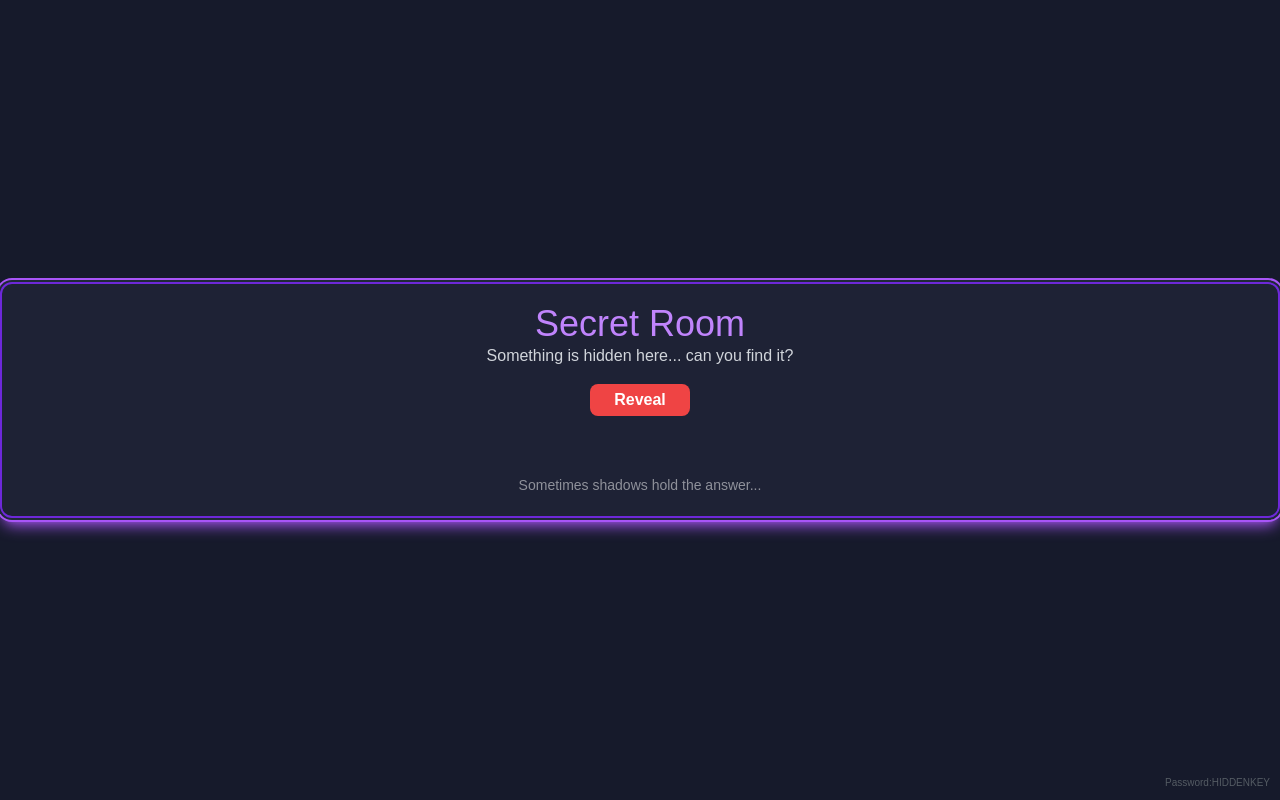
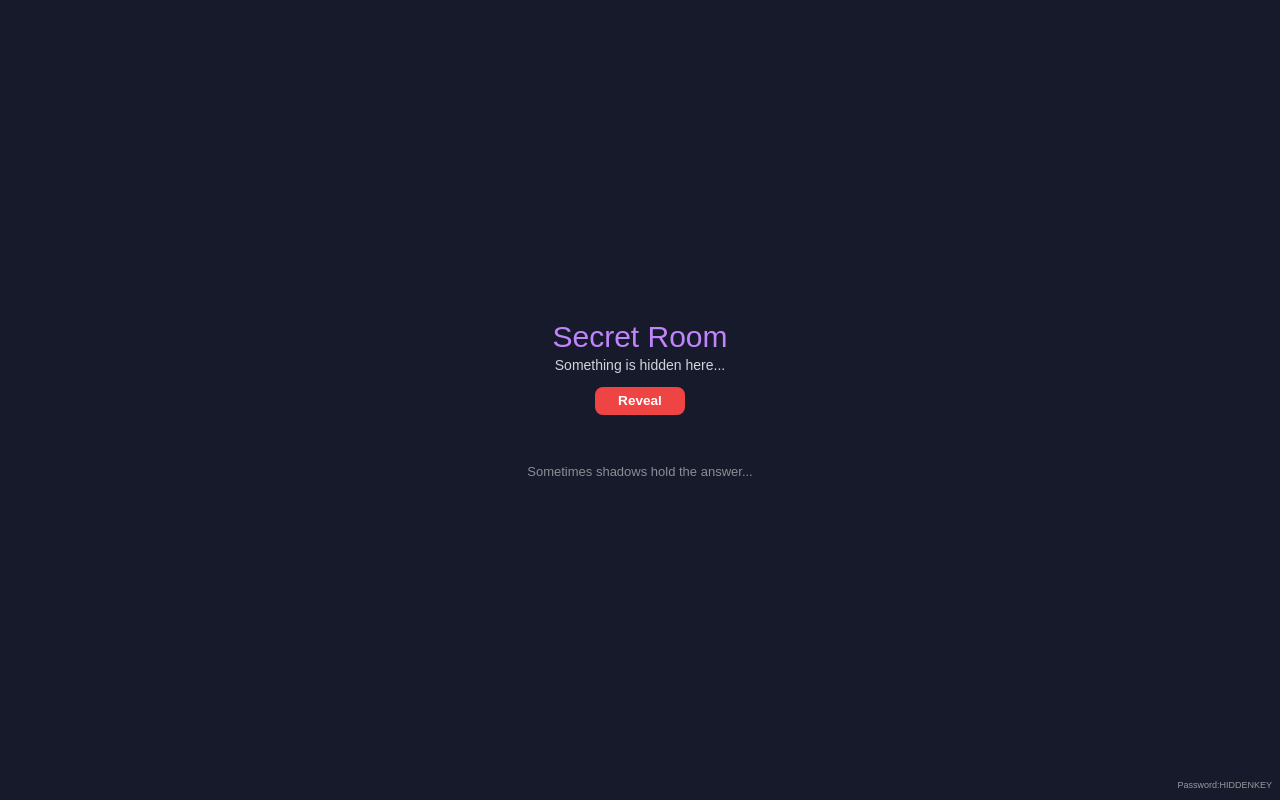
Before and after one commit to sakshisawale/task_ak2, a plain HTML site: page secret.html in a window 1280 px wide. Both pictures are taken after a click on the button "Reveal". Drawn offline with nearby package versions, Linux system fonts and the light colour scheme; a web font is replaced by a local one.

Commit message:
Update secret.html

```diff
--- a/secret.html
+++ b/secret.html
@@ -23,68 +23,62 @@
 
         .container {
             background-color: #1e2235;
-            border: 2px solid #6d28d9;
-            padding: 20px;
-            border-radius: 12px;
-            box-shadow: 0px 0px 15px rgba(109, 40, 217, 0.5);
-            max-width: 500px;
-            width: 90%;
+            border: 1px solid #6d28d9; /* Minimized border width */
+            padding: 15px;
+            border-radius: 10px;
+            box-shadow: 0px 0px 8px rgba(109, 40, 217, 0.4); /* Softer shadow */
+            max-width: 150px;
+            width: 40%;
         }
 
         #fakeMessage {
-            font-size: 1.2rem;
+            font-size: 1rem;
             color: yellow;
-            margin-top: 10px;
+            margin-top: 8px;
             opacity: 0;
             transition: opacity 0.3s ease-in-out;
         }
 
-        /* Secret Key Styling - More Hidden */
         #secretKey {
             position: fixed;
-            bottom: 10px;
-            right: 10px;
-            font-size: 10px; /* Small but readable */
-            color: rgba(105, 113, 118, 0.751); /* Almost invisible */
+            bottom: 8px;
+            right: 8px;
+            font-size: 9px;
+            color: rgba(208, 209, 210, 0.7);
             user-select: none;
             pointer-events: none;
             transition: color 3s ease-in-out;
         }
 
-        /* Subtle Hover Effect */
         #secretKey:hover {
             color: rgba(255, 255, 255, 0.5);
         }
 
         #revealButton {
-            width: 100px;
+            width: 90px;
+            font-size: 0.85rem;
         }
 
-        /* Hint Styling */
         #hint {
             opacity: 0;
-            font-size: 14px;
+            font-size: 13px;
             color: rgba(255, 255, 255, 0.5);
             transition: opacity 1s ease-in-out;
-            margin-top: 20px;
+            margin-top: 15px;
         }
     </style>
 </head>
-<body>
+<body><diV>
+    <h1 class="text-3xl text-purple-400">Secret Room</h1>
+    <p class="text-gray-300 text-sm">Something is hidden here...</p>
 
-    <div class="container ring-2 ring-purple-500 ring-offset-2 ring-offset-gray-800 shadow-lg shadow-purple-500">
-        <h1 class="text-4xl text-purple-400">Secret Room</h1>
-        <p class="text-gray-300">Something is hidden here... can you find it?</p>
+    <button id="revealButton" class="bg-red-500 hover:bg-red-600 text-white font-bold py-1 px-3 rounded-lg mt-3" onclick="revealFakeMessage()">Reveal</button>
+    <p id="fakeMessage"></p>
 
-        <button id="revealButton" class="bg-red-500 hover:bg-red-600 text-white font-bold py-1 px-3 rounded-lg mt-4" onclick="revealFakeMessage()">Reveal</button>
-        <p id="fakeMessage"></p>
+    <p id="secretKey">Password:HIDDENKEY</p>
 
-        <!-- The secret key (hidden at the bottom right) -->
-        <p id="secretKey">Password:HIDDENKEY</p>
-
-        <!-- Hint (appears after 10 seconds) -->
-        <p id="hint">Sometimes shadows hold the answer...</p>
-    </div>
+    <p id="hint">Sometimes shadows hold the answer...</p>
+</div>
 
     <script>
         function revealFakeMessage() {
@@ -97,24 +91,22 @@
 
             setTimeout(() => {
                 fakeMessage.style.opacity = "0";
-            }, 2000); // Hide message after 2 seconds
+            }, 2000);
 
-            // Show the hint when the button is clicked
             const hintElement = document.getElementById('hint');
-            hintElement.style.opacity = "1";  // Show the hint
+            hintElement.style.opacity = "1";
             setTimeout(() => {
-                hintElement.style.opacity = "0";  // Hide the hint after 3 seconds
-            }, 3000); // Hide after 3 seconds
+                hintElement.style.opacity = "0";
+            }, 3000);
         }
 
-        // Show hint after 10 seconds of page load
         setTimeout(() => {
             const hintElement = document.getElementById('hint');
-            hintElement.style.opacity = "1";  // Show the hint
+            hintElement.style.opacity = "1";
             setTimeout(() => {
-                hintElement.style.opacity = "0";  // Hide the hint after 3 seconds
-            }, 3000); // Hide after 3 seconds
-        }, 10000); // Show hint after 10 seconds
+                hintElement.style.opacity = "0";
+            }, 3000);
+        }, 10000);
     </script>
-    </body>
+</body>
 </html>
```
